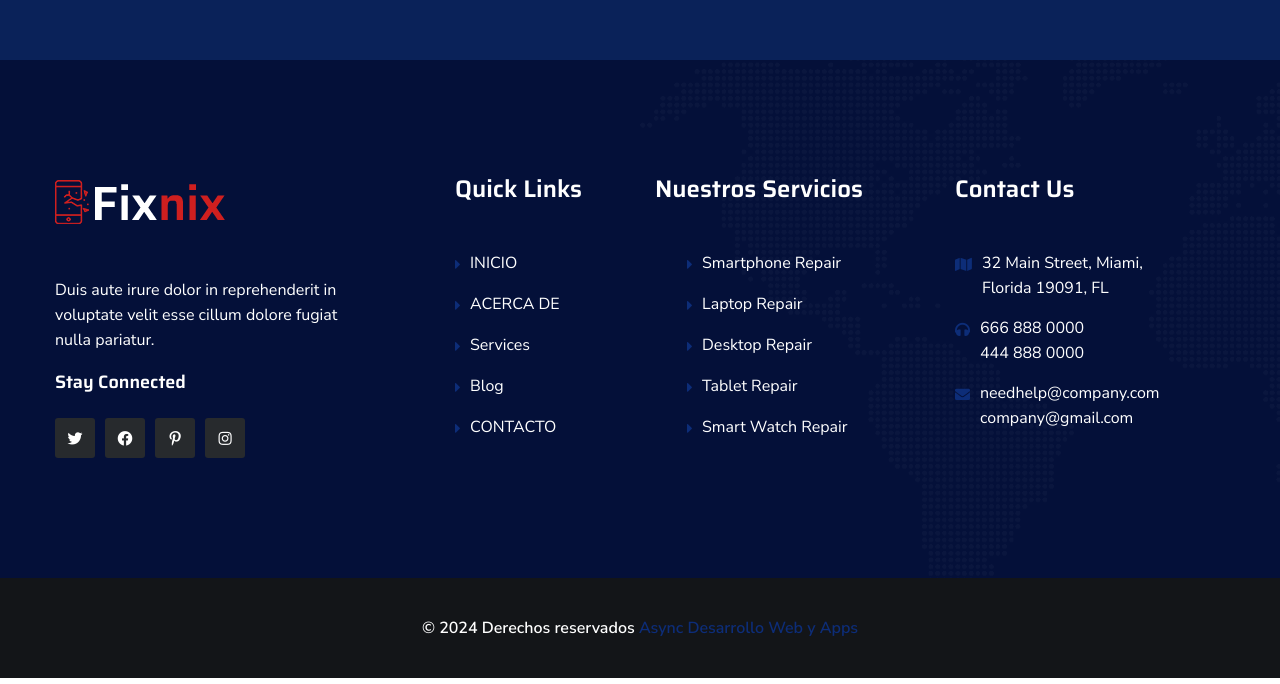
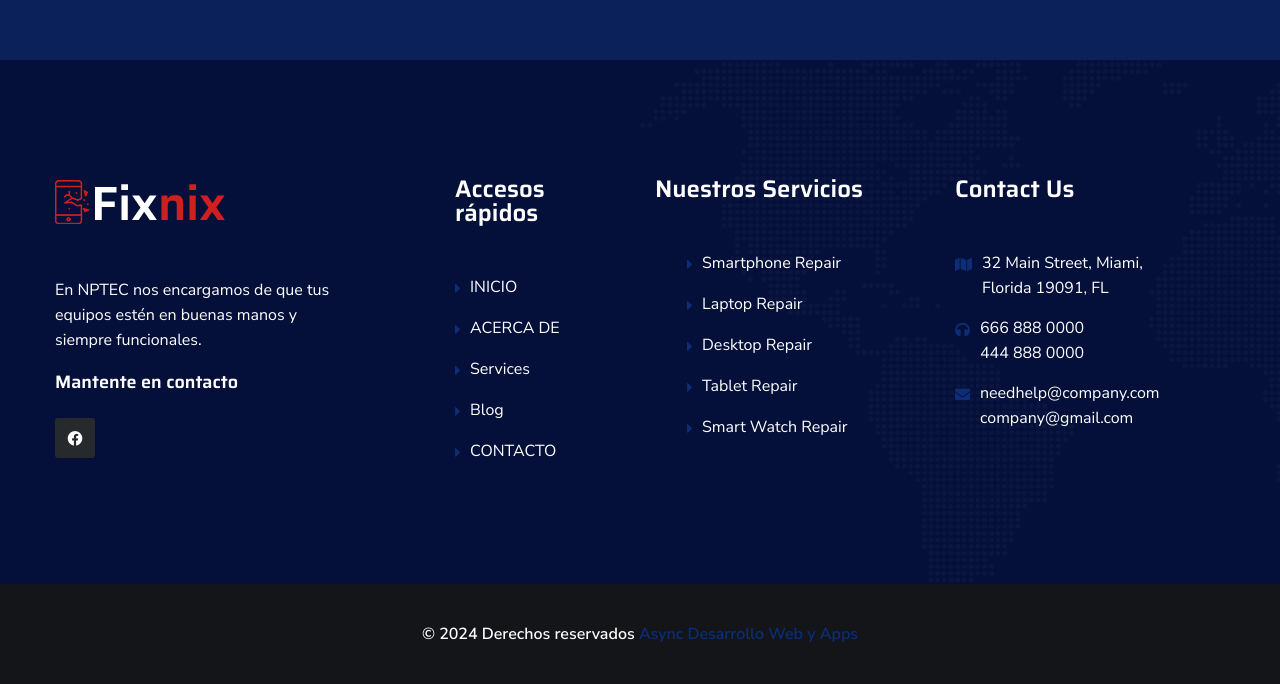
Before and after one commit to asyncdev-io/nptec-mx, a plain HTML site: page 404.html in a window 1280 px wide. Shown: the part 1011-1695 px from the top of the page. Drawn offline with Linux system fonts and the light colour scheme; files whose address does not match are found by name.

Commit message:
cambios en footer (#12)

```diff
--- a/404.html
+++ b/404.html
@@ -109,10 +109,9 @@
               <div class="main-header-two__social-box">
                 <p class="main-header-two__social-title">Redes Sociales</p>
                 <div class="main-menu-two__social">
-                  <a href="#"><i class="fab fa-twitter"></i></a>
-                  <a href="#"><i class="fab fa-facebook"></i></a>
-                  <a href="#"><i class="fab fa-pinterest-p"></i></a>
-                  <a href="#"><i class="fab fa-instagram"></i></a>
+                  <a href="https://www.facebook.com/nptec.mx"
+                    ><i class="fab fa-facebook"></i
+                  ></a>
                 </div>
               </div>
             </div>
@@ -216,17 +215,18 @@
                   </div>
                   <div class="footer-widget__about-text-box">
                     <p class="footer-widget__about-text">
-                      Duis aute irure dolor in reprehenderit in voluptate velit
-                      esse cillum dolore fugiat nulla pariatur.
+                      En NPTEC nos encargamos de que tus equipos estén en buenas
+                      manos y siempre funcionales.
                     </p>
                   </div>
                   <div class="footer-widget__social-box">
-                    <h4 class="footer-widget__social-title">Stay Connected</h4>
+                    <h4 class="footer-widget__social-title">
+                      Mantente en contacto
+                    </h4>
                     <div class="site-footer__social">
-                      <a href="#"><i class="fab fa-twitter"></i></a>
-                      <a href="#"><i class="fab fa-facebook"></i></a>
-                      <a href="#"><i class="fab fa-pinterest-p"></i></a>
-                      <a href="#"><i class="fab fa-instagram"></i></a>
+                      <a href="https://www.facebook.com/nptec.mx"
+                        ><i class="fab fa-facebook"></i
+                      ></a>
                     </div>
                   </div>
                 </div>
@@ -237,7 +237,7 @@
               >
                 <div class="footer-widget__column footer-widget__links">
                   <div class="footer-widget__title-box">
-                    <h3 class="footer-widget__title">Quick Links</h3>
+                    <h3 class="footer-widget__title">Accesos rápidos</h3>
                   </div>
                   <ul class="footer-widget__Explore-list list-unstyled">
                     <li><a href="index.html">INICIO</a></li>
```
Also changed, not shown: about.html (+12 -12 lines), contact.html (+12 -12 lines), index.html (+5 -12 lines).
